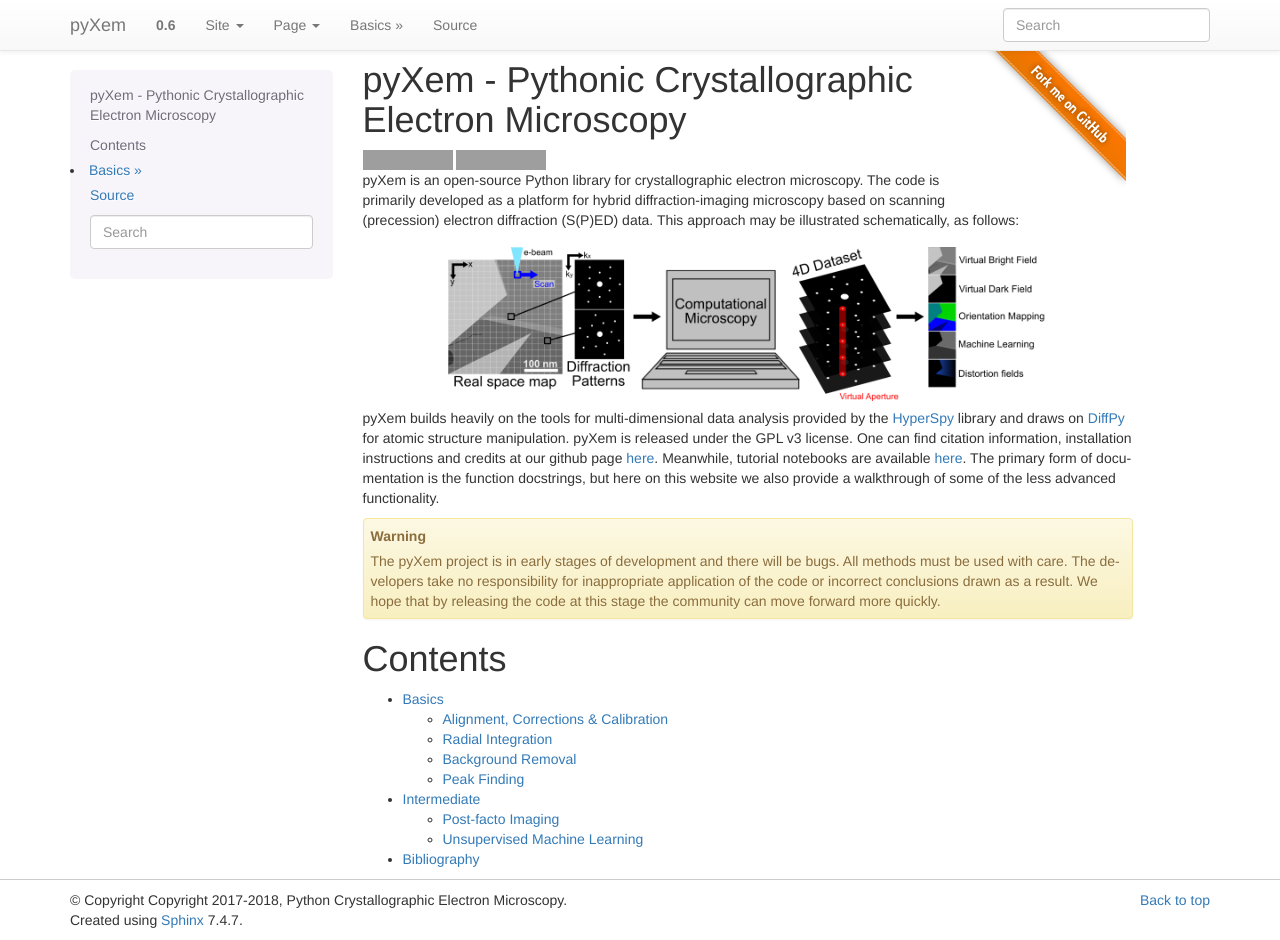
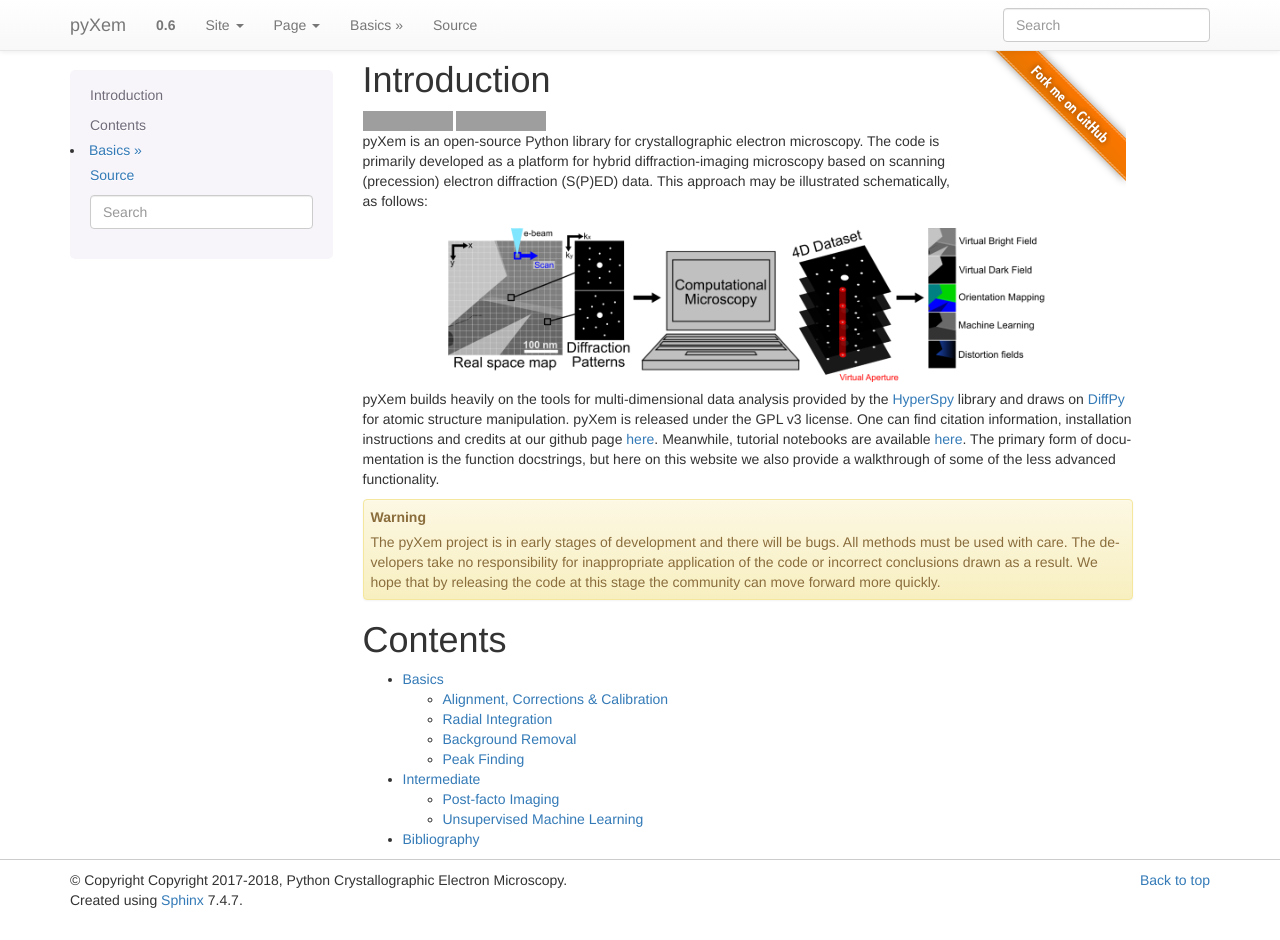
Before and after one commit to pyxem/pyxem, a Sphinx documentation site: the page built from docs/source/index.rst, in a window 1280 px wide and 940 px high. Built offline with Sphinx 7.4.7, drawn with Linux system fonts in a browser that asks for light colours; grey boxes are pictures that could not be loaded.

Commit message:
Update index.rst

```diff
--- a/docs/source/index.rst
+++ b/docs/source/index.rst
@@ -7,8 +7,8 @@
     :align: right
     :target: https://github.com/pyxem/pyxem
 
-pyXem - Pythonic Crystallographic Electron Microscopy
-=====================================================
+Introduction
+============
 
 .. image:: https://travis-ci.org/pyxem/pyxem.svg?branch=master
     :target: https://travis-ci.org/pyxem/pyxem
```
